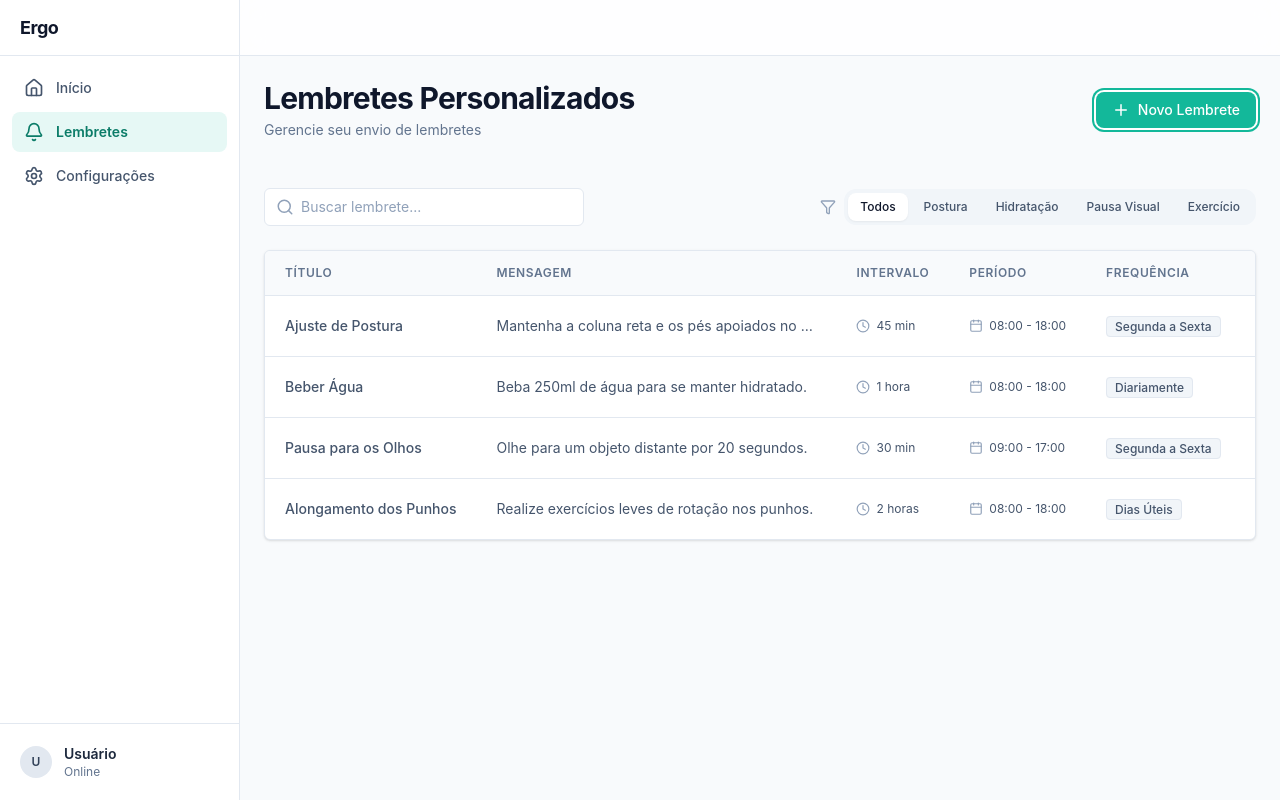
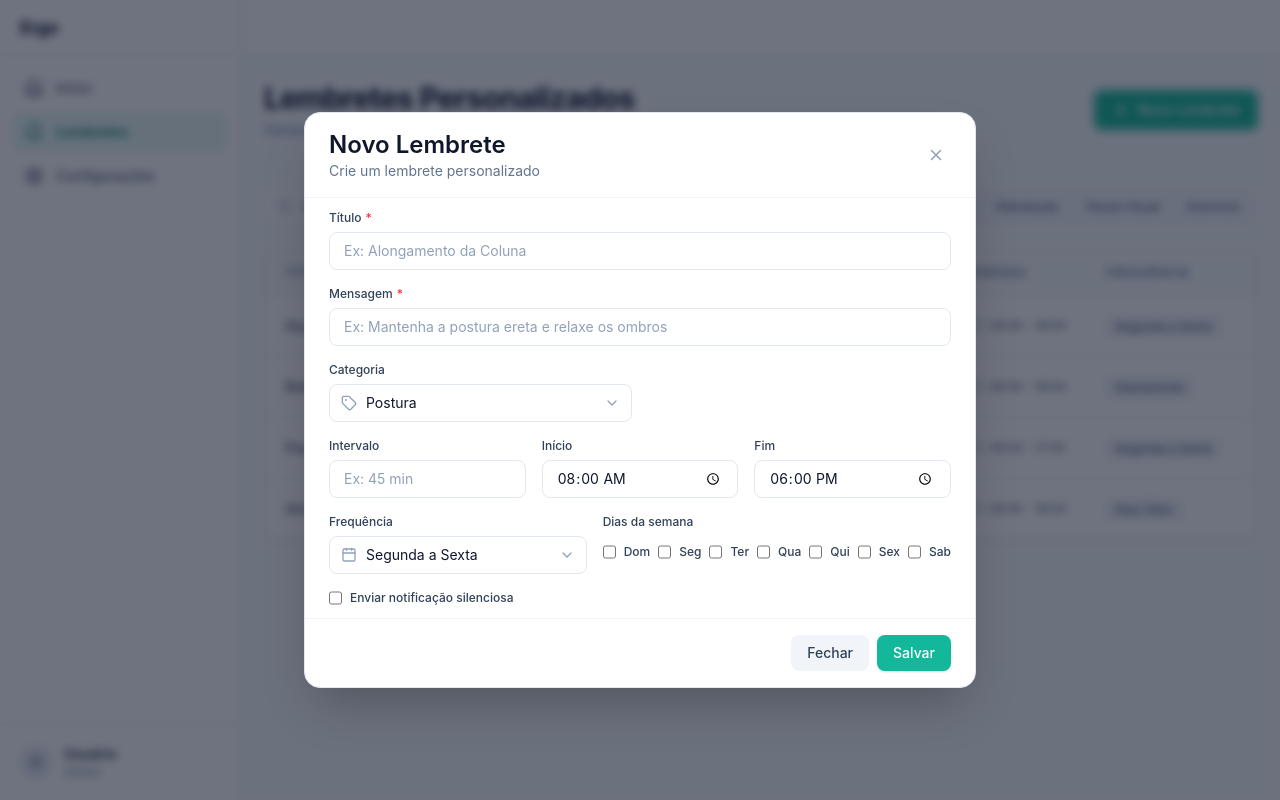
Before and after one commit to otaviocostao/ergo-app-tauri, a React (Vite) app: page /reminders in a window 1280 px wide. Both pictures are taken after a click on the button "Novo Lembrete". Built offline with nearby package versions, Linux system fonts and the light colour scheme.

Commit message:
feat: implementando o modal de Create/update de Lembretes

```diff
--- /dev/null
+++ b/src/components/Reminder/ReminderFormModal.tsx
@@ -0,0 +1,169 @@
+import Modal from "../Modal";
+import Button from "../Button";
+import Input from "../Input";
+import Select from "../Select";
+import { ReminderItem } from "../../pages/Reminders";
+import { Tag, Calendar } from "lucide-react";
+
+interface ReminderFormModalProps {
+  isOpen: boolean;
+  onClose: () => void;
+  onEdit?: (reminder: ReminderItem) => void;
+  reminder: ReminderItem | null;
+}
+
+export default function ReminderFormModal({
+  isOpen,
+  onClose,
+  onEdit,
+  reminder
+}: ReminderFormModalProps) {
+  return (
+    <Modal
+      isOpen={isOpen}
+      onClose={onClose}
+      maxWidth="2xl"
+      title={
+        <div className="flex items-center gap-2">
+          <div>
+            <h3 className="text-2xl font-semibold text-slate-900 dark:text-slate-100">
+              {onEdit == null ? 'Novo Lembrete' : 'Editar Lembrete'}
+            </h3>
+            <p className="text-sm text-slate-500 font-normal">
+              {onEdit == null ? 'Crie um lembrete personalizado' : 'Edite seu lembrete personalizado'}
+            </p>
+          </div>
+        </div>
+      }
+      footer={
+        <div className="flex items-center justify-between w-full">
+          <div className="flex items-center gap-2 ml-auto">
+            <Button variant="secondary" size="md" onClick={onClose}>
+              Fechar
+            </Button>
+            <Button
+              variant="primary"
+              size="md"
+              onClick={() => {
+                onClose();
+              }}
+            >
+              <span>Salvar</span>
+            </Button>
+          </div>
+        </div>
+      }
+      children={
+        <div className="flex flex-col gap-4 text-sm">
+          <Input
+            label="Título"
+            type="text"
+            placeholder="Ex: Alongamento da Coluna"
+            defaultValue={reminder?.title || ""}
+            required
+          />
+
+          <Input
+            label="Mensagem"
+            type="text"
+            placeholder="Ex: Mantenha a postura ereta e relaxe os ombros"
+            defaultValue={reminder?.message || ""}
+            required
+          />
+
+          <div className="grid grid-cols-1 sm:grid-cols-2 gap-4">
+            {/* TODO - Analisar viabilidade dessa select-box de categorias*/}
+            <Select
+              label="Categoria"
+              leftIcon={<Tag size={16} />}
+              defaultValue={reminder?.category || "Postura"}
+              options={[
+                { label: "Postura", value: "Postura" },
+                { label: "Hidratação", value: "Hidratação" },
+                { label: "Pausa Visual", value: "Pausa Visual" },
+              ]}
+            />
+
+
+          </div>
+
+          <div className="grid grid-cols-3 gap-4">
+            <Input
+              label="Intervalo"
+              type="text"
+              placeholder="Ex: 45 min"
+              defaultValue={reminder?.interval || ""}
+            />
+            <Input
+              label="Início"
+              type="time"
+              defaultValue={reminder?.startTime || "08:00"}
+            />
+            <Input
+              label="Fim"
+              type="time"
+              defaultValue={reminder?.endTime || "18:00"}
+            />
+          </div>
+
+          <div className="flex gap-4">
+            <Select
+              label="Frequência"
+              leftIcon={<Calendar size={16} />}
+              defaultValue={reminder?.frequency || "Segunda a Sexta"}
+              options={[
+                { label: "Segunda a Sexta", value: "Segunda a Sexta" },
+                { label: "Diariamente", value: "Diariamente" },
+                { label: "Dias Úteis", value: "Dias Úteis" },
+                { label: "Finais de Semana", value: "Finais de Semana" },
+                { label: "Personalizado", value: "Personalizado" },
+              ]}
+            />
+
+            {/* TODO - Exibir quando a frequencia selecionada for "Personalizado" */}
+            <div className="flex flex-col">
+              <label className="text-xs font-medium text-slate-700 dark:text-slate-300">
+                Dias da semana
+              </label>
+              <div className="flex gap-2 align-center flex-1">
+                <div className="flex gap-2">
+                  <input type="checkbox" className="" />
+                  <span className="text-xs font-medium text-slate-700 dark:text-slate-300 flex items-center justify-between select-none ">Dom</span>
+                </div>
+                <div className="flex gap-2">
+                  <input type="checkbox" className="" />
+                  <span className="text-xs font-medium text-slate-700 dark:text-slate-300 flex items-center justify-between select-none ">Seg</span>
+                </div>
+                <div className="flex gap-2">
+                  <input type="checkbox" className="" />
+                  <span className="text-xs font-medium text-slate-700 dark:text-slate-300 flex items-center justify-between select-none ">Ter</span>
+                </div>
+                <div className="flex gap-2">
+                  <input type="checkbox" className="" />
+                  <span className="text-xs font-medium text-slate-700 dark:text-slate-300 flex items-center justify-between select-none ">Qua</span>
+                </div>
+                <div className="flex gap-2">
+                  <input type="checkbox" className="" />
+                  <span className="text-xs font-medium text-slate-700 dark:text-slate-300 flex items-center justify-between select-none ">Qui</span>
+                </div>
+                <div className="flex gap-2">
+                  <input type="checkbox" className="" />
+                  <span className="text-xs font-medium text-slate-700 dark:text-slate-300 flex items-center justify-between select-none ">Sex</span>
+                </div>
+                <div className="flex gap-2">
+                  <input type="checkbox" className="" />
+                  <span className="text-xs font-medium text-slate-700 dark:text-slate-300 flex items-center justify-between select-none ">Sab</span>
+                </div>
+              </div>
+            </div>
+          </div>
+
+          <div className="flex gap-2">
+            <input type="checkbox" className="" />
+            <span className="text-xs font-medium text-slate-700 dark:text-slate-300 flex items-center justify-between select-none ">Enviar notificação silenciosa</span>
+          </div>
+        </div>
+      }
+    />
+  );
+}
--- a/src/pages/Reminders.tsx
+++ b/src/pages/Reminders.tsx
@@ -3,6 +3,7 @@ import Header from "../components/Header";
 import Table, { ColumnDef } from "../components/Table";
 import Button from "../components/Button";
 import ReminderDetailModal from "../components/ReminderDetailModal";
+import NewReminderModal from "../components/Reminder/ReminderFormModal";
 import {
     Clock,
     Calendar,
@@ -26,6 +27,8 @@ export interface ReminderItem {
     frequency: string;
     notificationTone: boolean;
     status: "ativo" | "inativo";
+    startTime?: string;
+    endTime?: string;
 }
 
 const INITIAL_REMINDERS: ReminderItem[] = [
@@ -84,6 +87,7 @@ export default function Reminders() {
     const [searchTerm, setSearchTerm] = useState("");
     const [categoryFilter, setCategoryFilter] = useState<string>("todos");
     const [selectedReminder, setSelectedReminder] = useState<ReminderItem | null>(null);
+    const [isOpenFormReminderModal, setIsOpenFormReminderModal] = useState(false);
 
     const toggleStatus = (id: string) => {
         setReminders((prev) =>
@@ -192,7 +196,7 @@ export default function Reminders() {
                         title="Editar / Ver detalhes"
                         onClick={(e) => {
                             e.stopPropagation();
-                            setSelectedReminder(item);
+                            setIsOpenFormReminderModal(true);
                         }}
                         className="p-1.5 rounded-lg text-slate-400 hover:text-slate-600 hover:bg-slate-100 dark:hover:bg-slate-800 dark:hover:text-slate-200 transition-colors cursor-pointer"
                     >
@@ -219,7 +223,7 @@ export default function Reminders() {
                 title="Lembretes Personalizados"
                 subtitle="Gerencie seu envio de lembretes"
                 action={
-                    <Button variant="primary" size="md">
+                    <Button variant="primary" size="md" onClick={() => setIsOpenFormReminderModal(true)}>
                         <Plus size={18} />
                         <span>Novo Lembrete</span>
                     </Button>
@@ -275,6 +279,10 @@ export default function Reminders() {
                 reminder={selectedReminder}
                 onClose={() => setSelectedReminder(null)}
             />
+
+            <NewReminderModal
+                isOpen={isOpenFormReminderModal}
+                onClose={() => setIsOpenFormReminderModal(false)} reminder={null} />
         </div>
     );
 }
```
